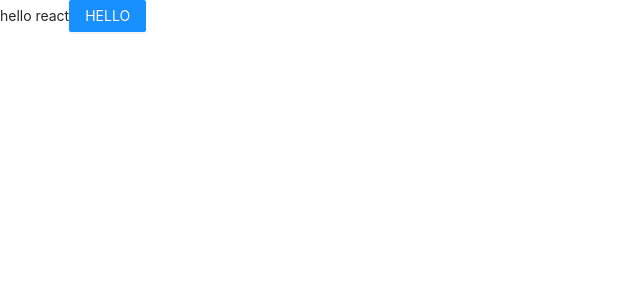
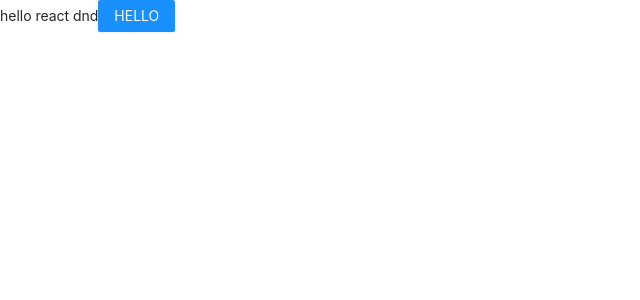
Before and after one commit to gaowei1012/drag, a React (Create React App) app: page / in a window 1280 px wide. Shown: the top 300 px of the page, without its empty margins (0-640 px from the left). Built offline with nearby package versions, Linux system fonts and the light colour scheme.

Commit message:
add style

```diff
--- a/src/App.js
+++ b/src/App.js
@@ -1,11 +1,11 @@
-import './app.scss'
 import {Button} from 'antd'
 import {useDrag} from 'react-dnd'
+import './style/app.scss'
 
 function App() {
   return (
     <div className="App">
-      hello react
+      hello react dnd
       <Button type='primary'>HELLO</Button>
     </div>
   )
```
Also changed, not shown: src/style/app.scss (renamed from src/app.scss), src/style/base.scss (added).
